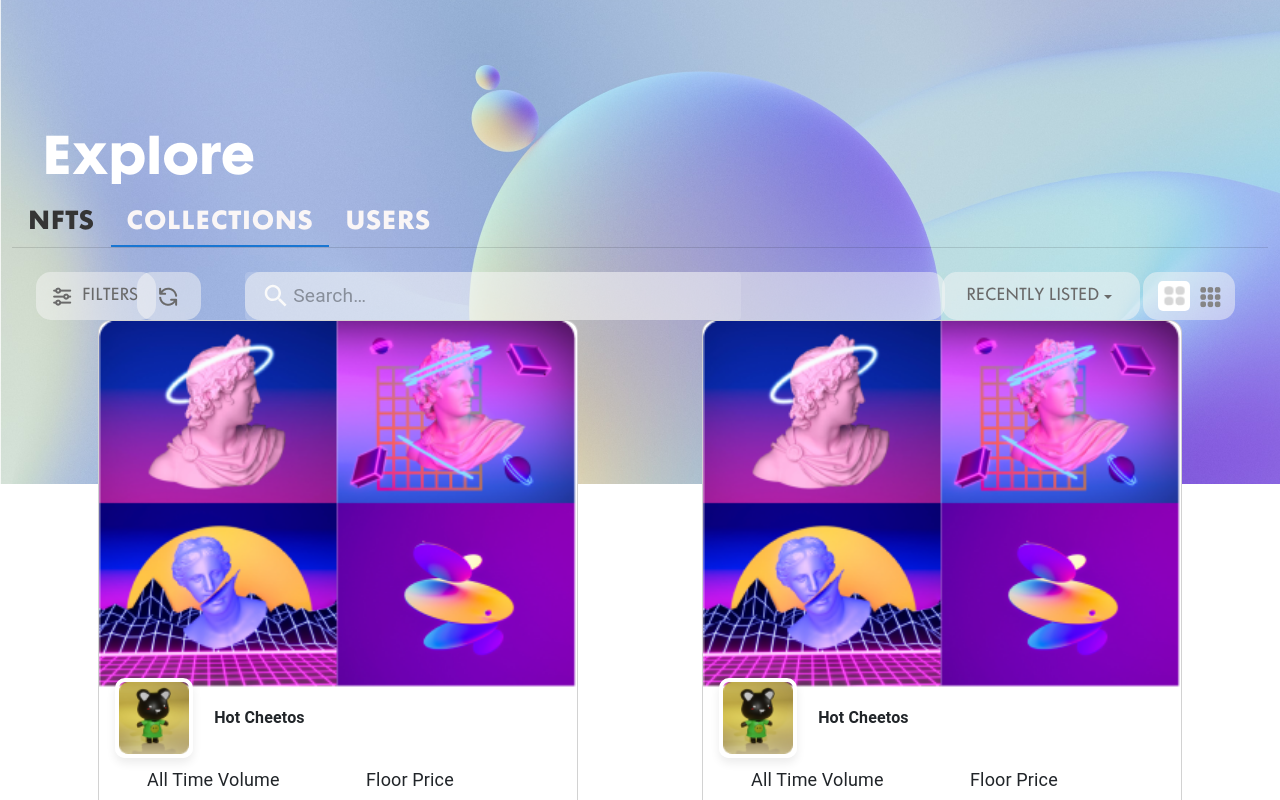
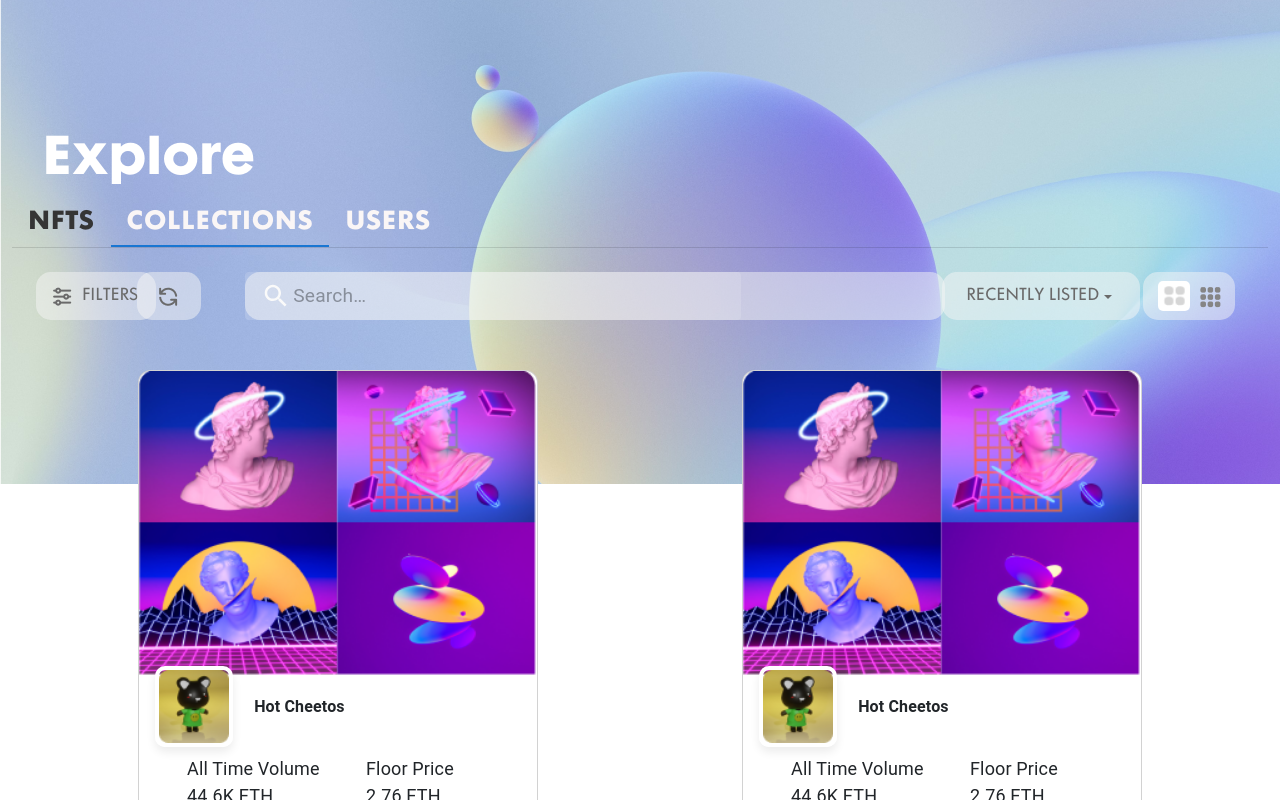
Before and after one commit to saurabh931/originnft-mui, a React (Create React App) app: page /explore in a window 1280 px wide. Both pictures are taken after a click on the tab "COLLECTIONS". Shown: the top 800 px of the page. Built offline with nearby package versions, Linux system fonts and the light colour scheme.

Commit message:
collections-cards

```diff
--- a/src/Components/Collectionscard.js
+++ b/src/Components/Collectionscard.js
@@ -115,7 +115,7 @@ export default function Nftscards() {
               <Grid item xxl={3} xl={3} lg={6} md={6} sm={12} xs={12}>
               <SwiperSlide>
                     {" "}
-                    <Card style={{ width: "30rem" }}>
+                    <Card style={{ width: "25rem", marginTop:'50px' }}>
                       <Card.Img variant="top" src={Cardimage12} />
                       <Card.Body>
                         <Card.Title className="card-body12">
@@ -150,7 +150,7 @@ export default function Nftscards() {
               <Grid item xxl={3} xl={3} lg={6} md={6} sm={12} xs={12}>
               <SwiperSlide>
                     {" "}
-                    <Card style={{ width: "30rem" }}>
+                    <Card style={{ width: "25rem", marginTop:'50px' }}>
                       <Card.Img variant="top" src={Cardimage12} />
                       <Card.Body>
                         <Card.Title className="card-body12">
@@ -185,7 +185,7 @@ export default function Nftscards() {
               <Grid item xxl={3} xl={3} lg={6} md={6} sm={12} xs={12}>
               <SwiperSlide>
                     {" "}
-                    <Card style={{ width: "30rem" }}>
+                    <Card style={{ width: "25rem", marginTop:'50px' }}>
                       <Card.Img variant="top" src={Cardimage12} />
                       <Card.Body>
                         <Card.Title className="card-body12">
@@ -220,7 +220,7 @@ export default function Nftscards() {
               <Grid item xxl={3} xl={3} lg={6} md={6} sm={12} xs={12}>
               <SwiperSlide>
                     {" "}
-                    <Card style={{ width: "30rem" }}>
+                    <Card style={{ width: "25rem", marginTop:'50px' }}>
                       <Card.Img variant="top" src={Cardimage12} />
                       <Card.Body>
                         <Card.Title className="card-body12">
```
